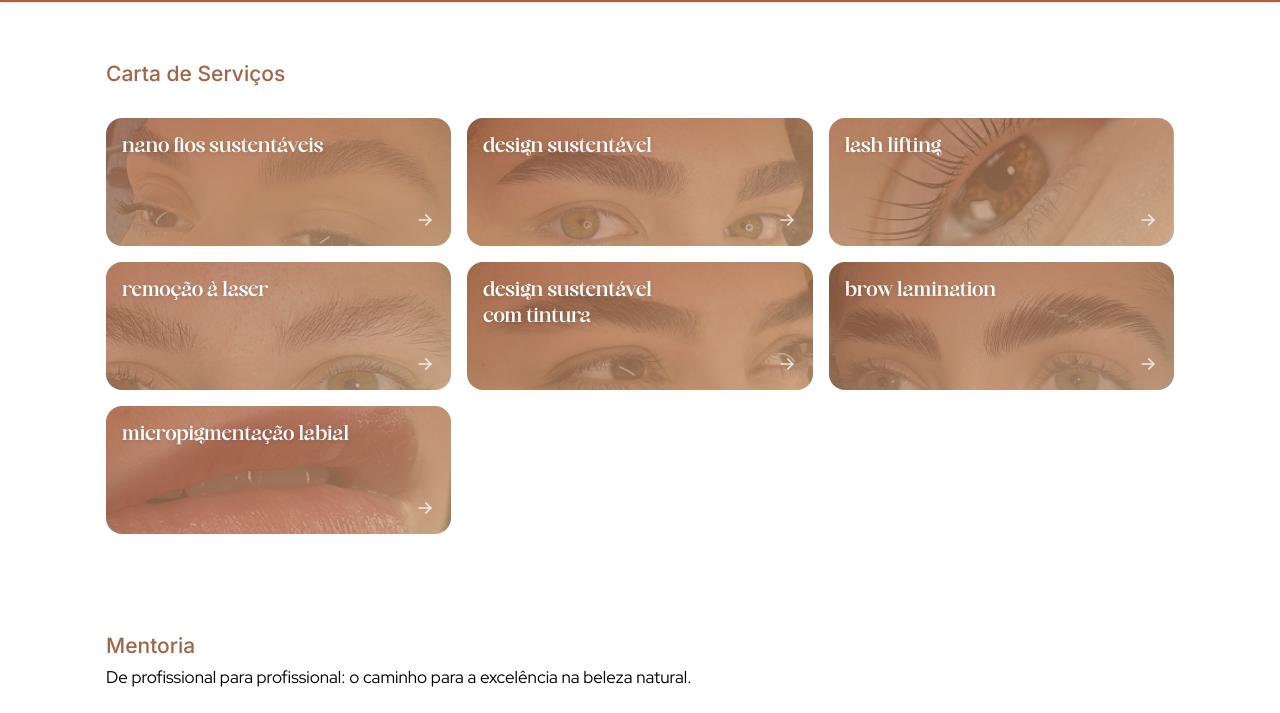
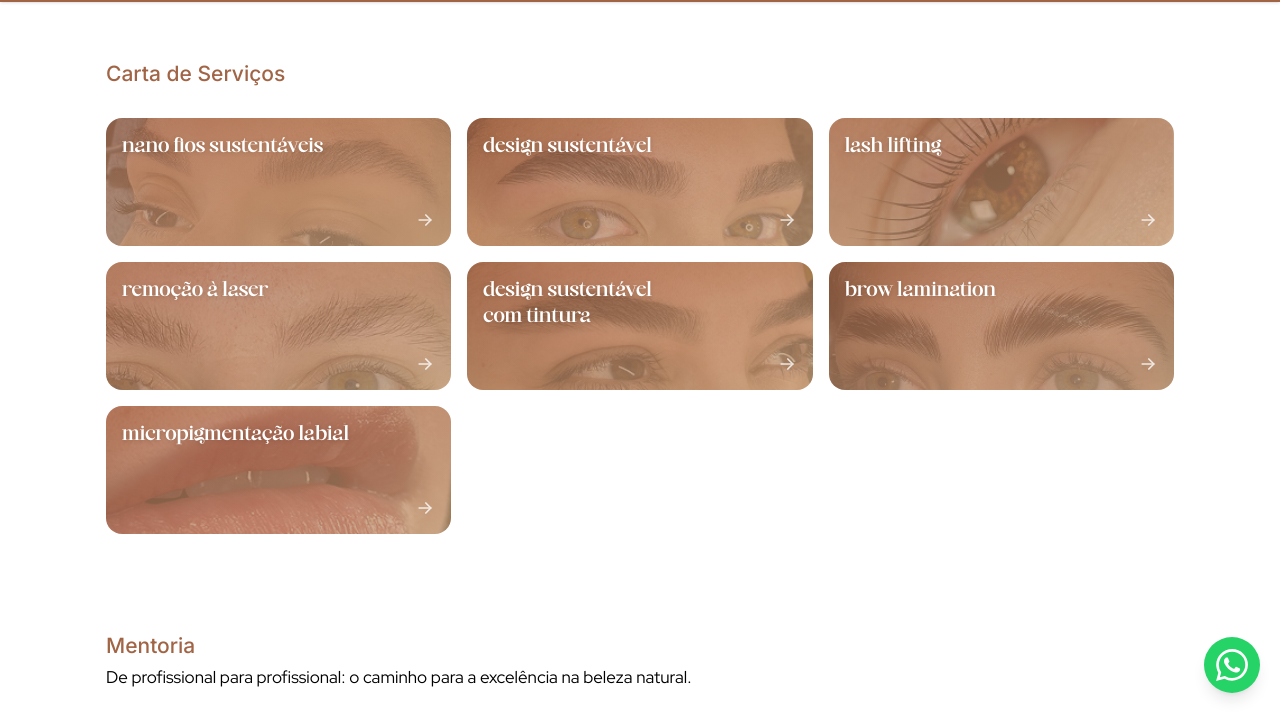
Before and after one commit to mfbeauty/website, a website: page index.html in a window 1280 px wide. Shown: the part 87-800 px from the top of the page. Drawn offline with Linux system fonts and the light colour scheme.

Commit message:
feat: add wpp button

```diff
--- a/index.html
+++ b/index.html
@@ -481,13 +481,16 @@
   <!-- ===================== FOOTER ===================== -->
   <footer class="bg-primary py-6 px-4 text-center">
     <p class="text-white font-[Inter] text-[13px] font-normal opacity-80">
-      © 2025 Marina França Beauty. Todos os direitos reservados.
+      © <span id="footer-year"></span> Marina França Beauty. Todos os direitos reservados.
     </p>
   </footer>
 
 
   <!-- ===================== SCRIPTS ===================== -->
   <script>
+    // ---- Footer Year ----
+    document.getElementById('footer-year').textContent = new Date().getFullYear();
+
     // ---- Hamburger Menu ----
     const menuBtn   = document.getElementById('menu-btn');
     const mobileMenu = document.getElementById('mobile-menu');
@@ -752,5 +755,16 @@
     });
   </script>
 
+  <!-- ===================== WHATSAPP FLOAT ===================== -->
+  <a href="https://wa.me/5531996927404?text=Olá%20Marina!%20Quero%20entrar%20em%20contato."
+     target="_blank" rel="noopener noreferrer"
+     class="fixed bottom-5 right-5 z-50 w-14 h-14 flex items-center justify-center rounded-full shadow-lg transition-transform hover:scale-110"
+     style="background-color:#25D366;"
+     aria-label="Falar no WhatsApp">
+    <svg class="w-8 h-8" fill="white" viewBox="0 0 24 24" aria-hidden="true">
+      <path d="M17.472 14.382c-.297-.149-1.758-.867-2.03-.967-.273-.099-.471-.148-.67.15-.197.297-.767.966-.94 1.164-.173.199-.347.223-.644.075-.297-.15-1.255-.463-2.39-1.475-.883-.788-1.48-1.761-1.653-2.059-.173-.297-.018-.458.13-.606.134-.133.298-.347.446-.52.149-.174.198-.298.298-.497.099-.198.05-.371-.025-.52-.075-.149-.669-1.612-.916-2.207-.242-.579-.487-.5-.669-.51-.173-.008-.371-.01-.57-.01-.198 0-.52.074-.792.372-.272.297-1.04 1.016-1.04 2.479 0 1.462 1.065 2.875 1.213 3.074.149.198 2.096 3.2 5.077 4.487.709.306 1.262.489 1.694.625.712.227 1.36.195 1.871.118.571-.085 1.758-.719 2.006-1.413.248-.694.248-1.289.173-1.413-.074-.124-.272-.198-.57-.347m-5.421 7.403h-.004a9.87 9.87 0 01-5.031-1.378l-.361-.214-3.741.982.998-3.648-.235-.374a9.86 9.86 0 01-1.51-5.26c.001-5.45 4.436-9.884 9.888-9.884 2.64 0 5.122 1.03 6.988 2.898a9.825 9.825 0 012.893 6.994c-.003 5.45-4.437 9.884-9.885 9.884m8.413-18.297A11.815 11.815 0 0012.05 0C5.495 0 .16 5.335.157 11.892c0 2.096.547 4.142 1.588 5.945L.057 24l6.305-1.654a11.882 11.882 0 005.683 1.448h.005c6.554 0 11.89-5.335 11.893-11.893a11.821 11.821 0 00-3.48-8.413z"/>
+    </svg>
+  </a>
+
 </body>
 </html>
```
Also changed, not shown: output.css.
